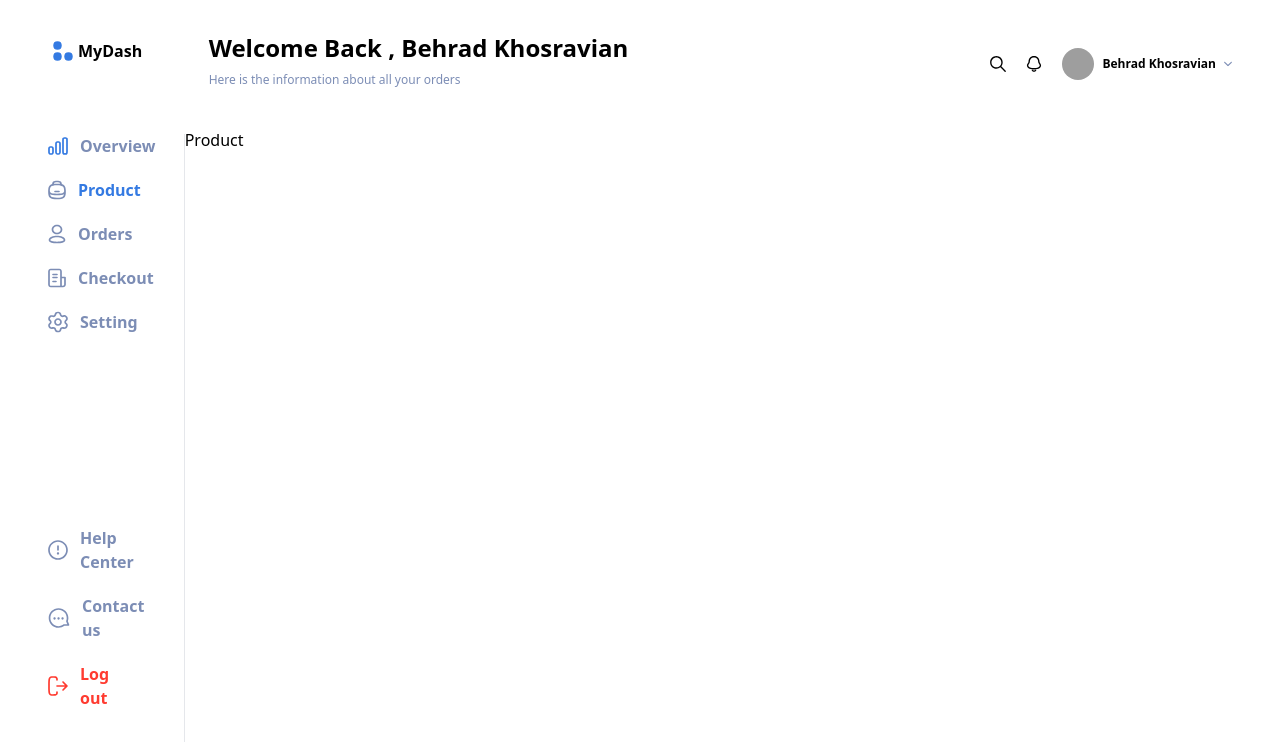
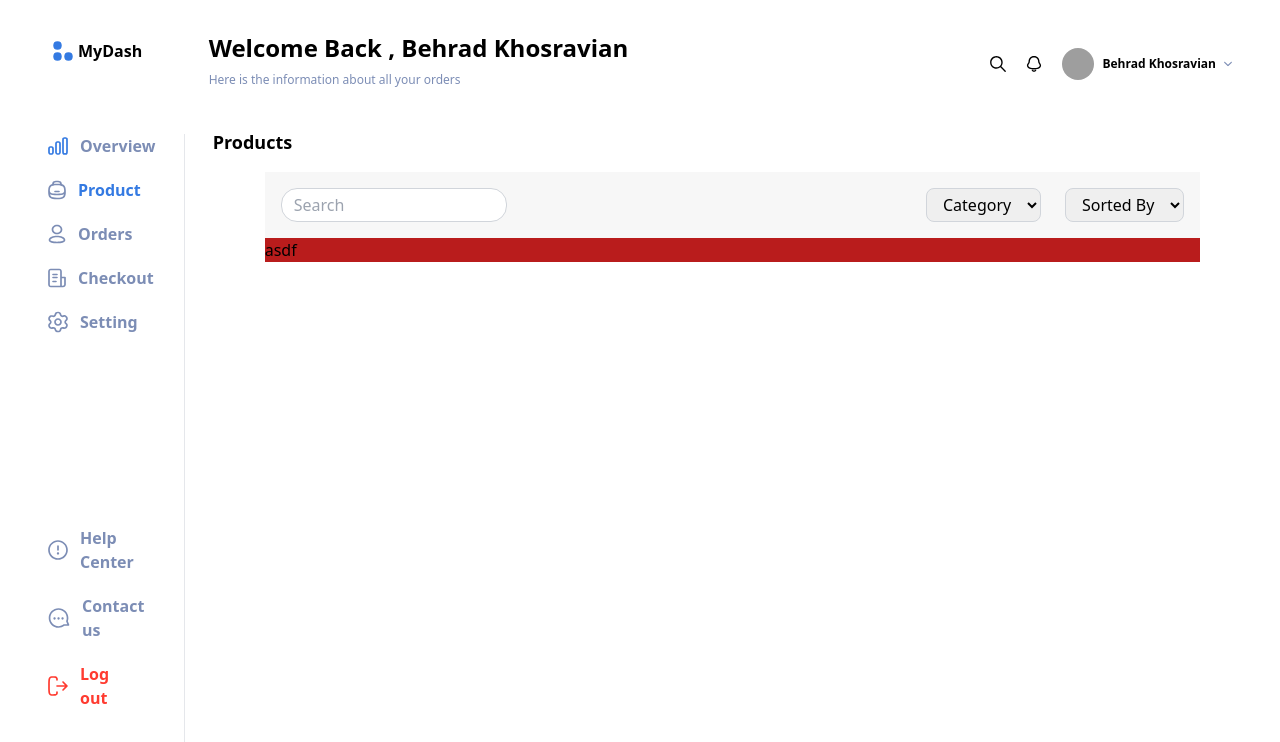
Before and after one commit to BehradKhosravian/MyDashboard, a React (Vite) app in the folder Dashboardapp/: page /product in a window 1280 px wide. Shown: the top 742 px of the page. Built offline with nearby package versions, Linux system fonts and the light colour scheme; grey boxes are pictures that could not be loaded.

Commit message:
14th:start Products part and finish the header part

```diff
--- /dev/null
+++ b/Dashboardapp/src/components/Product/ProductCards.jsx
@@ -0,0 +1,6 @@
+function ProductCards() {
+  return <>
+  </>;
+}
+
+export default ProductCards;
--- a/Dashboardapp/src/pages/Orders/Orders.jsx
+++ b/Dashboardapp/src/pages/Orders/Orders.jsx
@@ -31,6 +31,7 @@ function Orders() {
   return (
     <>
       <div className="overflow-x-auto">
+        <h1 className="ml-4 text-xl font-semibold">Order List</h1>
         <table className="w-full text-sm lg:text-lg ">
           <thead>
             <tr className="border-b-2 border-[#E6EDFF]">
--- a/Dashboardapp/src/pages/Products/Product.jsx
+++ b/Dashboardapp/src/pages/Products/Product.jsx
@@ -1,5 +1,50 @@
 function Product() {
-  return <div>Product</div>;
+  return (
+    <div>
+      <h1 className="text-lg font-semibold mb-4 ml-4 pl-3">Products</h1>
+      <header className="product-header mx-20 p-4 flex justify-between items-center bg-[#F7F7F7]">
+        <input
+          className="w-3/12 pl-3 py-1 focus-visible:outline-none
+           border  border-gray-300 rounded-2xl"
+          type="text"
+          placeholder="Search"
+        />
+        <div className="selected-option-product flex space-x-6">
+          <div className="">
+            <select
+              className="px-3 py-1  focus-visible:outline-none
+              border  border-gray-300 rounded-lg"
+              name=""
+              id=""
+            >
+              <option className="" value="" selected disabled hidden>
+                Category
+              </option>
+              <option value="clothes">clothes</option>
+              <option value="digital">digital</option>
+              <option value="furniture">furniture</option>
+            </select>
+          </div>
+          <div>
+            <select
+              className="px-3 py-1  focus-visible:outline-none
+           border  border-gray-300 rounded-lg"
+              name=""
+              id=""
+            >
+              <option className="" value="" selected disabled hidden>
+                Sorted By
+              </option>
+              <option value="clothes">clothes</option>
+              <option value="digital">digital</option>
+              <option value="furniture">furniture</option>
+            </select>
+          </div>
+        </div>
+      </header>
+      <main className="main-product mx-20 bg-red-700">asdf</main>
+    </div>
+  );
 }
 
 export default Product;
```
